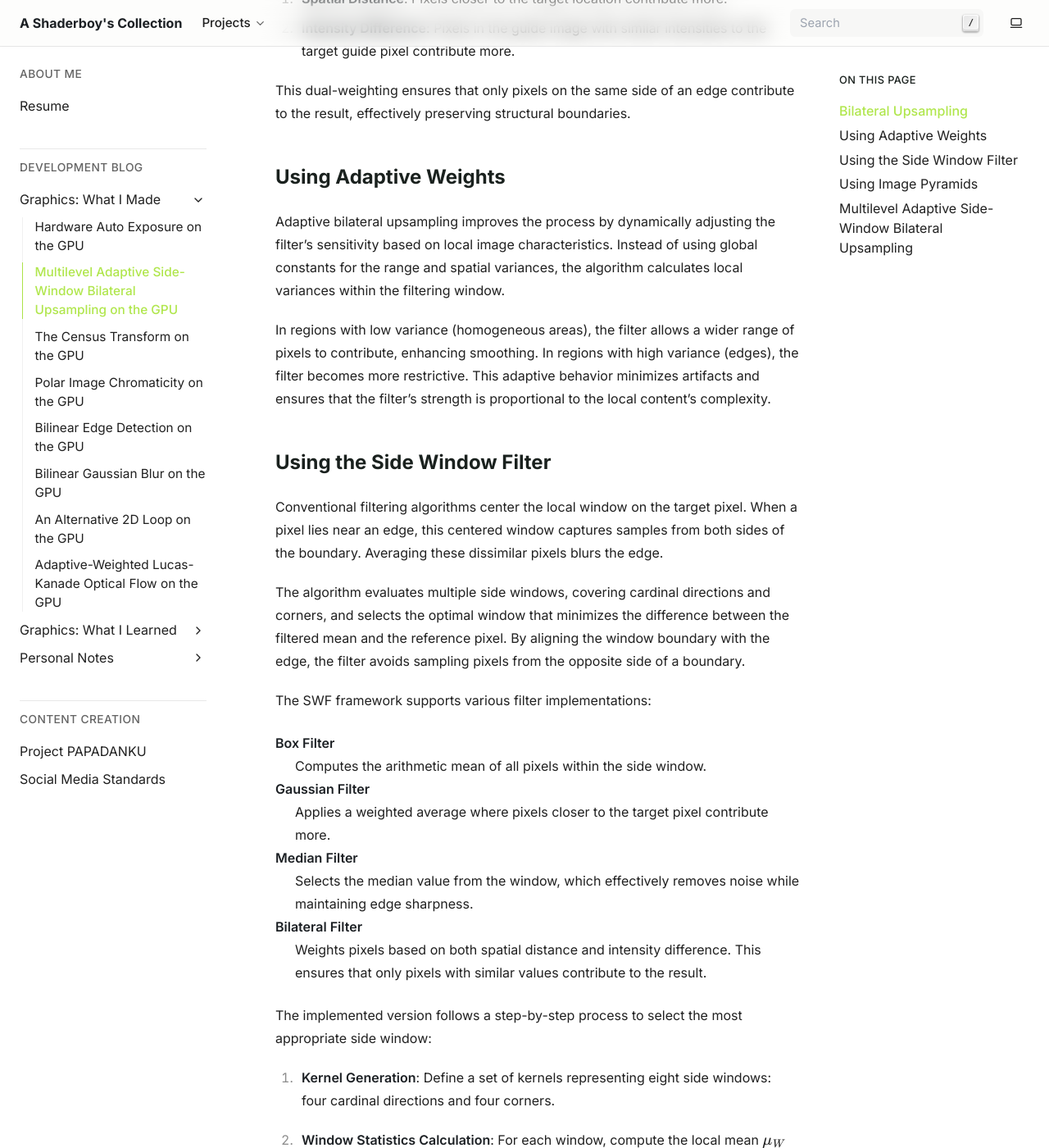
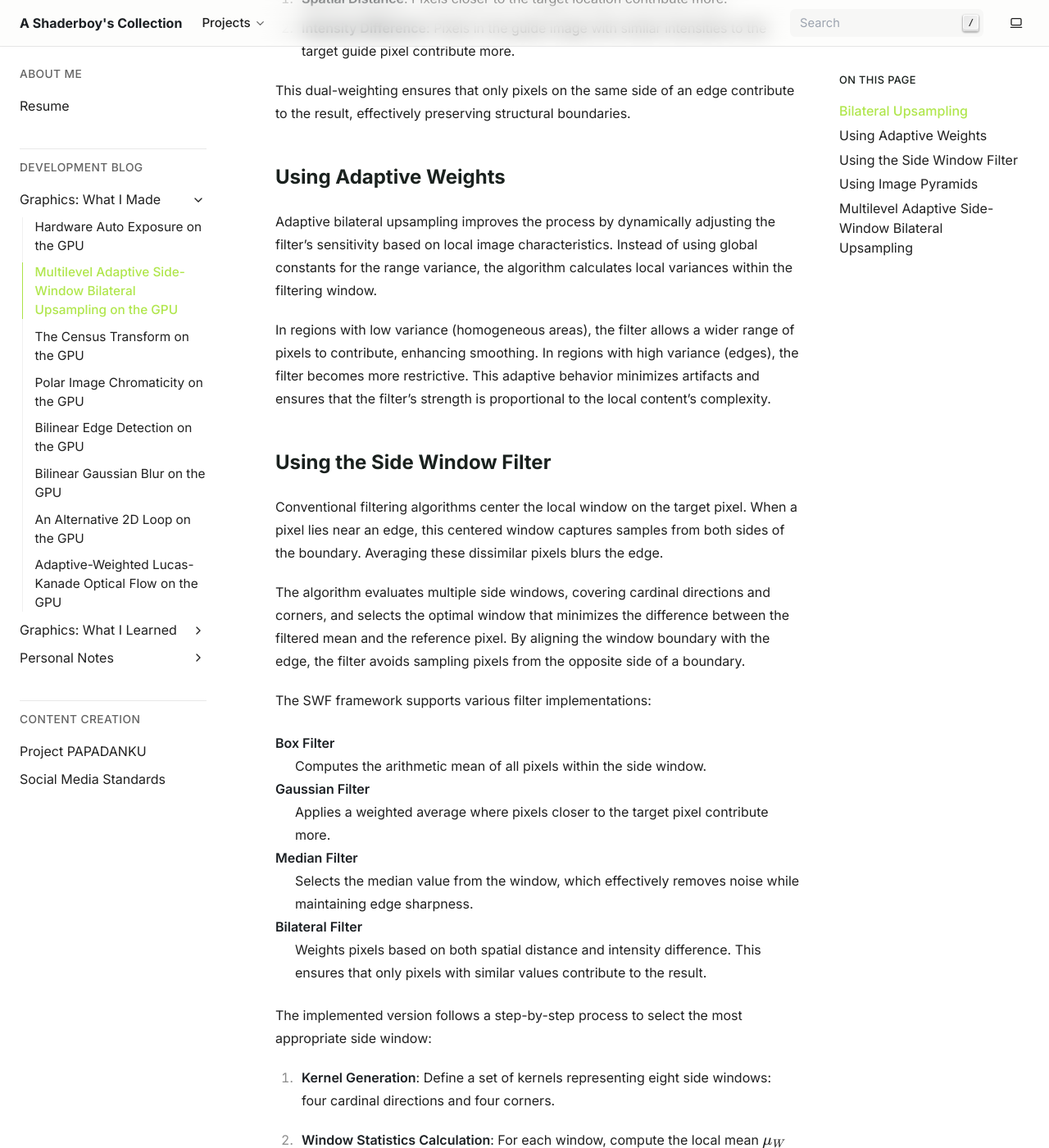
Before and after one commit to papadanku/papadanku.github.io, a Sphinx documentation site: the page built from doc/blog/made/bilateral.rst, in a window 1280 px wide and 1400 px high, scrolled down 974 px. Shown: the whole window at 82% size. Built offline with Sphinx 7.4.7, drawn with Linux system fonts in a browser that asks for light colours; some of the changed text lies outside the part shown.

Commit message:
Fixed MASWBU

```diff
--- a/doc/blog/made/bilateral.rst
+++ b/doc/blog/made/bilateral.rst
@@ -27,7 +27,7 @@ This dual-weighting ensures that only pixels on the same side of an edge contrib
 Using Adaptive Weights
 ----------------------
 
-Adaptive bilateral upsampling improves the process by dynamically adjusting the filter's sensitivity based on local image characteristics. Instead of using global constants for the range and spatial variances, the algorithm calculates local variances within the filtering window.
+Adaptive bilateral upsampling improves the process by dynamically adjusting the filter's sensitivity based on local image characteristics. Instead of using global constants for the range variance, the algorithm calculates local variances within the filtering window.
 
 In regions with low variance (homogeneous areas), the filter allows a wider range of pixels to contribute, enhancing smoothing. In regions with high variance (edges), the filter becomes more restrictive. This adaptive behavior minimizes artifacts and ensures that the filter's strength is proportional to the local content's complexity.
 
@@ -56,11 +56,11 @@ The implemented version follows a step-by-step process to select the most approp
 
 #. **Kernel Generation**: Define a set of kernels representing eight side windows: four cardinal directions and four corners.
 #. **Window Statistics Calculation**: For each window, compute the local mean :math:`\mu_W` and variance :math:`\sigma^2_W`.
-#. **Bilateral Weighted Estimation**: For each window, calculate a bilateral-weighted mean :math:`\mu_{W, \text{bilat}}`. The spatial weight is adaptively adjusted using the window's variance :math:`\sigma^2_W`:
+#. **Bilateral Weighted Estimation**: For each window, calculate a bilateral-weighted mean :math:`\mu_{W, \text{bilat}}`. The range weight is adaptively adjusted using the window's variance :math:`\sigma^2_W`:
 
    .. math::
 
-      w_s = \frac{1}{\|d\|^2 + \sigma^2_W}
+      w_r = \frac{1}{\|d\|^2 + \sigma^2_W}
 
 #. **Optimal Window Selection**: Compare the bilateral mean of each window to the target reference pixel :math:`p`. Select the window that minimizes the squared distance:
 
@@ -80,7 +80,7 @@ Multilevel Adaptive Side-Window Bilateral Upsampling
 
 The technique builds upon bilateral upsampling using the following:
 
-- **Adaptive Weighting**: The filter's spatial and range parameters are adjusted based on local image variance.
+- **Adaptive Weighting**: The filter's range parameters are adjusted based on local image variance.
 - **Side Window Filtering**: Evaluating multiple shifted windows and selecting the one that best aligns with the target pixel.
 - **Image Pyramids**: Recursive upsampling to reduce computational cost.
 
```
Also changed, not shown: other parts of doc/blog/made/bilateral.rst (+24 -18 lines).
